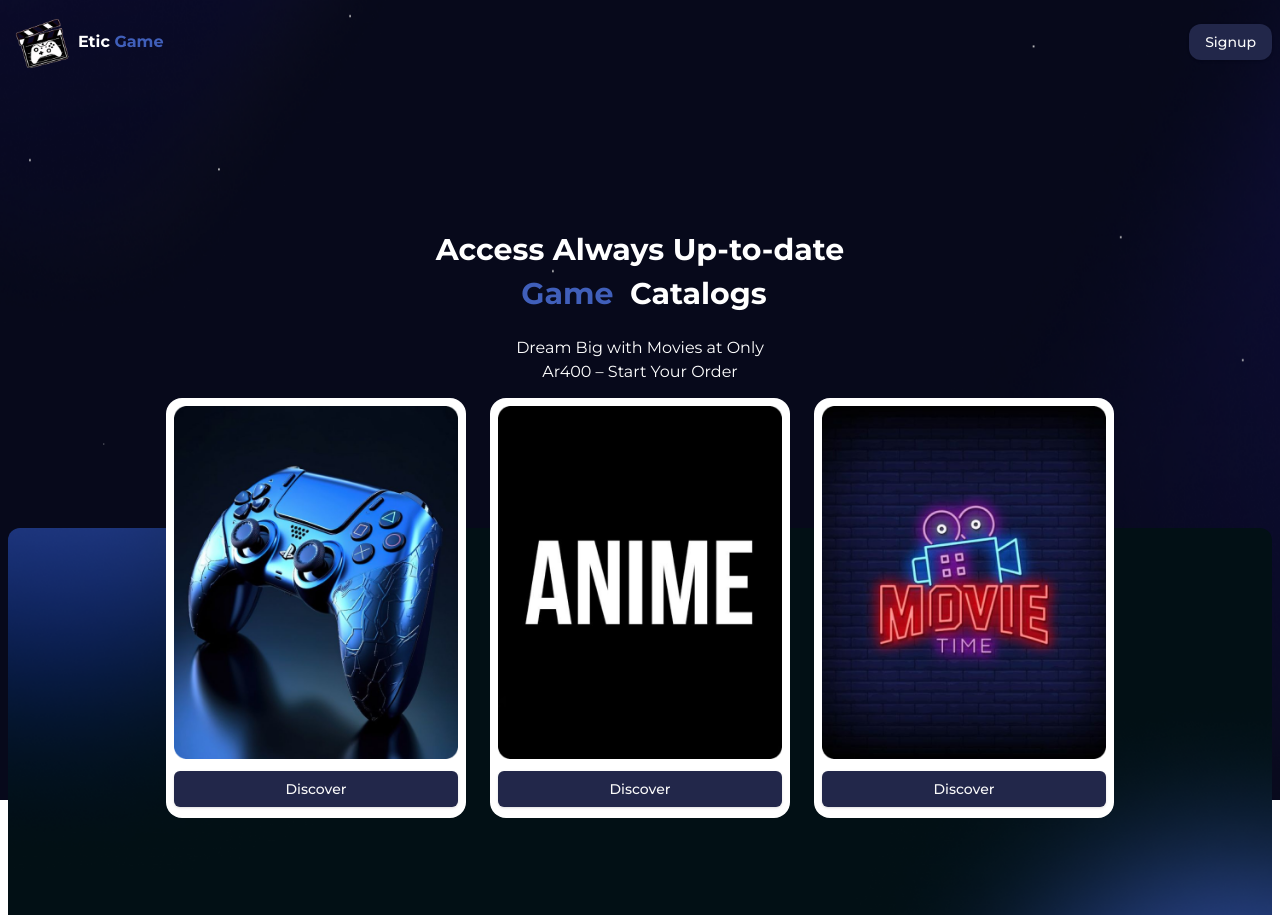
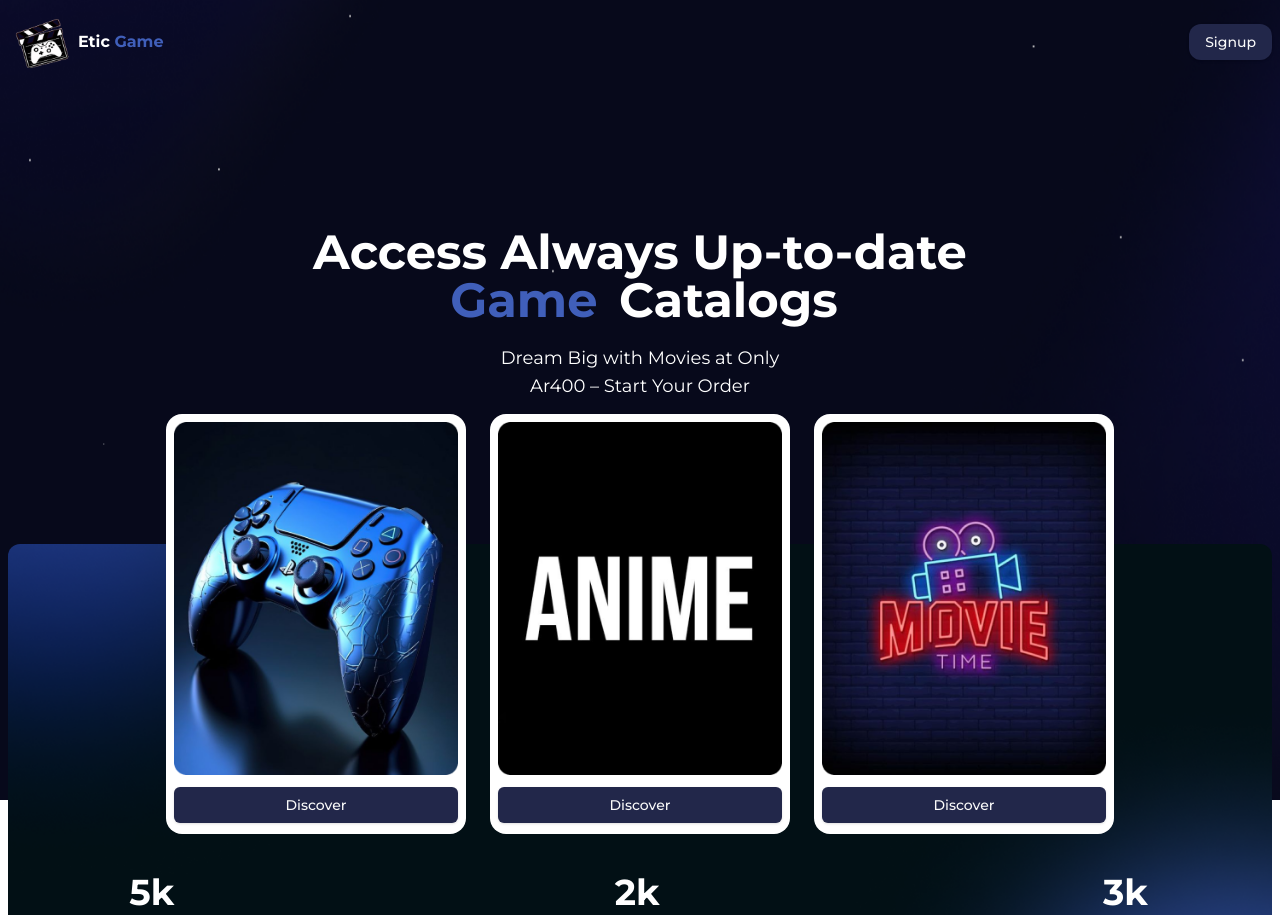
Before and after one commit to ainafi/etic-game-jsm-hackaton, a Next.js app: page / in a window 1280 px wide. Shown: the top 915 px of the page. Built offline with nearby package versions, Linux system fonts and the light colour scheme.

Commit message:
hero section adjuste

```diff
--- a/components/shared/home/Card.tsx
+++ b/components/shared/home/Card.tsx
@@ -3,12 +3,15 @@ import React from 'react'
 import Image, { StaticImageData }  from 'next/image'
 import { Button } from '@/components/ui/button'
 import Link from 'next/link'
+
 interface ICard{
     link:string,
     image:StaticImageData
 }
 const Card = ({link,image}:ICard) => {
   return (
+    <>
+
         <div className='bg-white w-[150px] md:w-[300px] md:h-[420px] h-[230px] p-2 rounded-2xl'>
             <Image className='w-[300px]' src={image} width={200} height={300} alt={"image"}/>
             <div className='pt-3'>
@@ -17,6 +20,7 @@ const Card = ({link,image}:ICard) => {
                 </Link>
             </div>
         </div>
+    </>
   )
 }
 
--- a/components/shared/home/CardHero.tsx
+++ b/components/shared/home/CardHero.tsx
@@ -1,11 +1,11 @@
 import React from 'react'
 import Card from './Card'
-import { Categories } from '@/constant'
+import { Categories, Stat } from '@/constant'
 
 const CardHero = () => {
   return (
-    <div className='bg-stat-pattern w-full h-[425px] bg-cover bg-center mt-36 rounded-xl p-2 relative'>
-        <div className='max-w-4xl mx-auto'>
+    <div className='bg-stat-pattern w-full h-[350px] md:h-[400px] bg-cover bg-center mt-36 rounded-xl p-2 pb-4 relative'>
+        <div className='max-w-5xl mx-auto'>
             <div className='absolute top-20 left-1/2 -translate-x-1/2 -translate-y-1/2'>
                 <div className='flex gap-6'>
                     {Categories.map((category) => (
@@ -13,6 +13,16 @@ const CardHero = () => {
                     ))}
                 </div>
             </div>
+            <div className='md:mt-[320px] mt-[250px] flex justify-between text-white z-40'>
+                {Stat.map((stat)=>(
+                    <div className='text-white text-center  ' key={stat.id}>
+                        <div>
+                            <h2 className='text-4xl font-semibold'>{stat.count}</h2>
+                            <p className='text-md capitalize'>{stat.name}</p>
+                        </div>
+                    </div>
+                ))}
+            </div>
         </div>
     </div>
   )
--- a/components/shared/home/Header.tsx
+++ b/components/shared/home/Header.tsx
@@ -10,13 +10,13 @@ const Header = () => {
       <div className='max-w-[1400px] mx-auto  px-2'>
         <Navbar/>
         <div>
-          <h1 className='text-white font-extrabold text-center mt-36 text-3xl leading-[44px]'>Access Always Up-to-date
+          <h1 className='text-white font-extrabold text-center mt-36 text-3xl md:text-5xl leading-[44px]'>Access Always Up-to-date
             <br />
             <FlipWords words={words} className='text-secondary'/>
             Catalogs
           </h1>
           <div className='flex items-center justify-center'>
-            <p className='text-white text-center  mt-5 w-[300px]'>Dream Big with Movies at Only Ar400 – Start Your Order</p>
+            <p className='text-white text-center md:text-lg  mt-5 w-[300px]'>Dream Big with Movies at Only Ar400 – Start Your Order</p>
           </div>
         </div>
         <CardHero/>
--- a/constant/index.ts
+++ b/constant/index.ts
@@ -30,3 +30,9 @@ export const Categories=[
         image:movie
     },
 ]
+
+export const Stat=[
+    {id:1,count:"5k",name:"movie"},
+    {id:2,count:"2k",name:"game mulit platform"},
+    {id:3,count:"3k",name:"anime"},
+]
```
Lines whose indentation alone changed are shown as unchanged.
